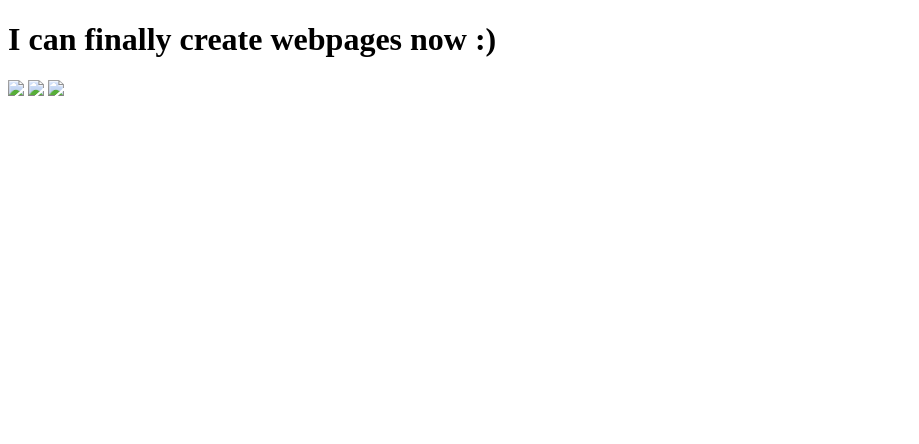
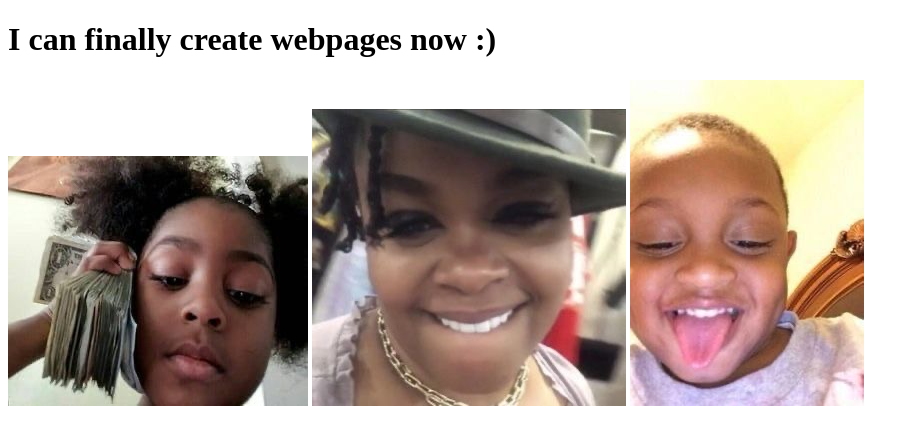
Before and after one commit to ukho24/garfield, a plain HTML site: page index.html in a window 1280 px wide. Shown: the whole page, without its empty margins (0-919 px from the left). Drawn offline with Linux system fonts and the light colour scheme; the site is published under a folder, as on GitHub Pages, so addresses that start at the root find nothing.

Commit message:
fixed img paths

```diff
--- a/index.html
+++ b/index.html
@@ -7,8 +7,8 @@
     </head>
     <body>
             <h1>I can finally create webpages now :)</h1>
-            <img src="/Image/IMG_9150.jpeg">
-            <img src="/Image/IMG_9151.jpeg">
-            <img src="/Image/IMG_9152.jpeg">
+            <img src="Image/IMG_9150.jpeg">
+            <img src="Image/IMG_9151.jpeg">
+            <img src="Image/IMG_9152.jpeg">
     </body>
 </html>
```
